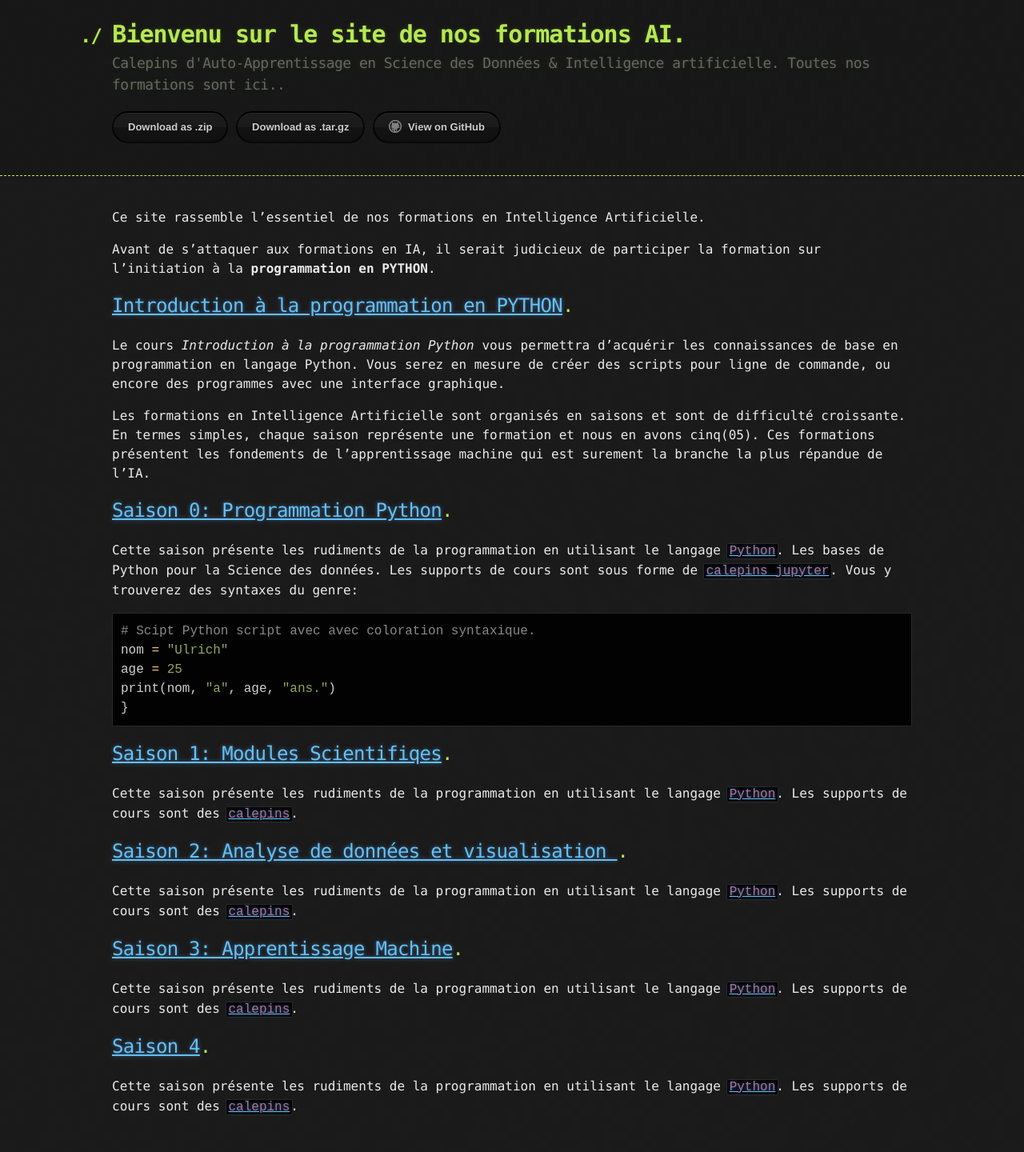
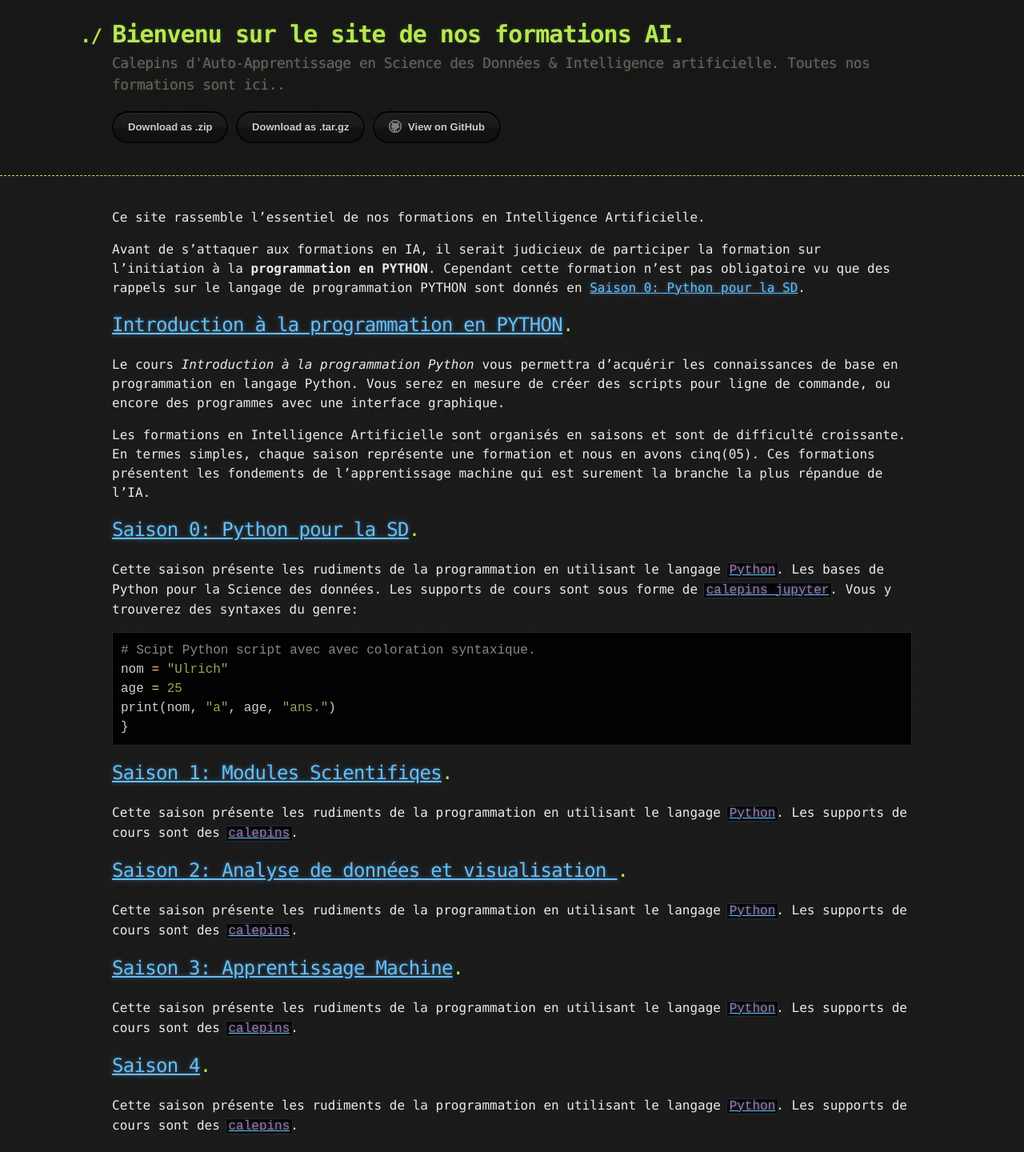
Before and after one commit to ai-technipreneurs/Nos-Formations-AI, a Jekyll site: the page built from index.md, in a window 1280 px wide. Shown: the whole page at 80% size. Built offline with Jekyll 4.4.1, drawn with Linux system fonts in a browser that asks for light colours; before the commit the page ends 1416 px from its top, so only the background shows below that.

Commit message:
Update index.md

```diff
--- a/index.md
+++ b/index.md
@@ -5,6 +5,7 @@ layout: default
 Ce site rassemble l'essentiel de nos formations en Intelligence Artificielle.
 
 Avant de s'attaquer aux formations en IA, il serait judicieux de participer la formation sur l'initiation à la **programmation en PYTHON**.
+Cependant cette formation n'est pas obligatoire vu que des rappels sur le langage de programmation PYTHON sont donnés en [Saison 0: Python pour la SD](./saison-0.html).
 
 ## [Introduction à la programmation en PYTHON](./programmation-en-python.html).
 Le cours _Introduction à la programmation Python_ vous permettra d’acquérir les connaissances de base en programmation en langage Python. Vous serez en mesure de créer des scripts pour ligne de commande, ou encore des programmes avec une interface graphique.
@@ -13,7 +14,7 @@ Le cours _Introduction à la programmation Python_ vous permettra d’acquérir
 Les formations en Intelligence Artificielle sont organisés en saisons et sont de difficulté croissante. En termes simples, chaque saison représente une formation et nous en avons cinq(05). Ces formations présentent les fondements de l'apprentissage machine qui est surement la branche la plus répandue de l'IA.
 
 
-## [Saison 0: Programmation Python](./saison-0.html).
+## [Saison 0: Python pour la SD](./saison-0.html).
 Cette saison présente les rudiments de la programmation en utilisant le langage [`Python`](https://www.python.org/). Les bases de Python pour la Science des données. Les supports de cours sont sous forme de
 [`calepins jupyter`](https://jupyter.org/). Vous y trouverez des syntaxes du genre:
 
```
